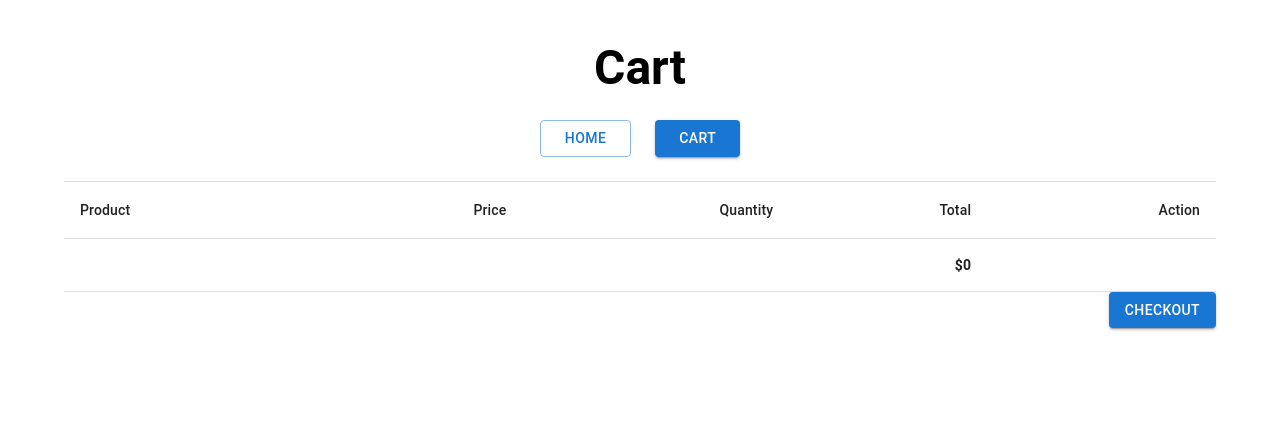
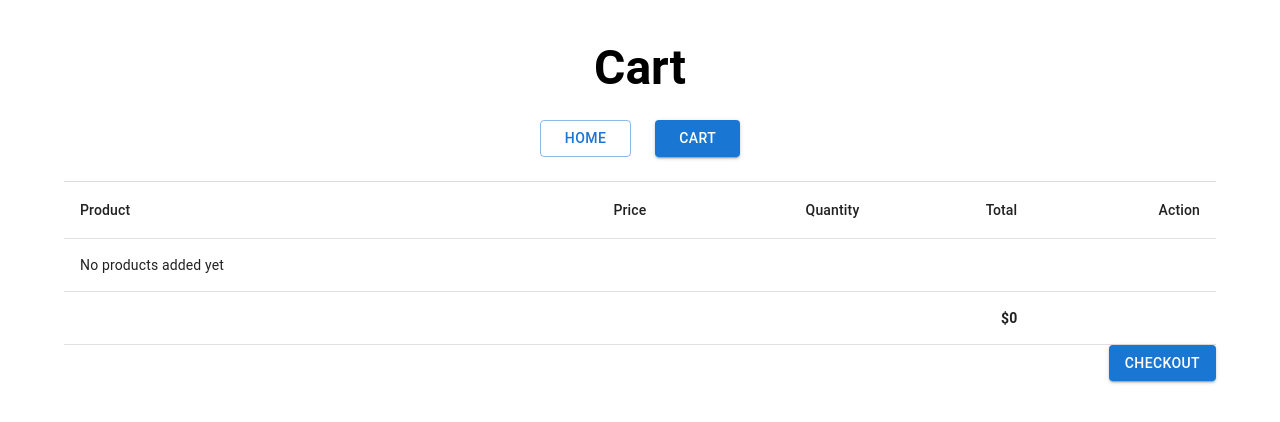
Before and after one commit to ainulmazwan/react-e-commerce, a React (Vite) app: page /cart in a window 1280 px wide. Shown: the top 422 px of the page. Built offline with nearby package versions, Linux system fonts and the light colour scheme.

Commit message:
no item in cart check

```diff
--- a/src/pages/CartPage.jsx
+++ b/src/pages/CartPage.jsx
@@ -5,10 +5,8 @@ import Button from "@mui/material/Button";
 import Table from "@mui/material/Table";
 import TableBody from "@mui/material/TableBody";
 import TableCell from "@mui/material/TableCell";
-import TableFooter from "@mui/material/TableFooter";
 import TableHead from "@mui/material/TableHead";
 import TableRow from "@mui/material/TableRow";
-import Paper from "@mui/material/Paper";
 import { useState } from "react";
 import { Link } from "react-router";
 import Swal from "sweetalert2";
@@ -27,9 +25,8 @@ const CartPage = () => {
       showCancelButton: true,
       confirmButtonColor: "#3085d6",
       cancelButtonColor: "#d33",
-      confirmButtonText: "Yes, delete it!",
+      confirmButtonText: "Yes, remove it!",
     }).then(async (result) => {
-      // once user confirm, then we delete the product
       if (result.isConfirmed) {
         const updatedCart = cart.filter((p) => p._id !== id);
         setCart(updatedCart);
@@ -85,7 +82,19 @@ const CartPage = () => {
             </TableRow>
           </TableHead>
           <TableBody>
-            {cart.map((product) => (
+            {cart.length === 0 ? (
+              <TableRow>
+                <TableCell>No products added yet</TableCell>
+                <TableCell align="right"></TableCell>
+                <TableCell align="right"></TableCell>
+                <TableCell
+                  sx={{ fontWeight: "bold" }}
+                  align="right"
+                ></TableCell>
+                <TableCell align="right"></TableCell>
+              </TableRow>
+            ) : (
+              cart.map((product) => (
                 <TableRow key={product._id}>
                   <TableCell component="th" scope="row">
                     {product.name}
@@ -107,7 +116,8 @@ const CartPage = () => {
                     </Button>
                   </TableCell>
                 </TableRow>
-            ))}
+              ))
+            )}
 
             <TableRow>
               <TableCell></TableCell>
```
Lines whose indentation alone changed are shown as unchanged.
